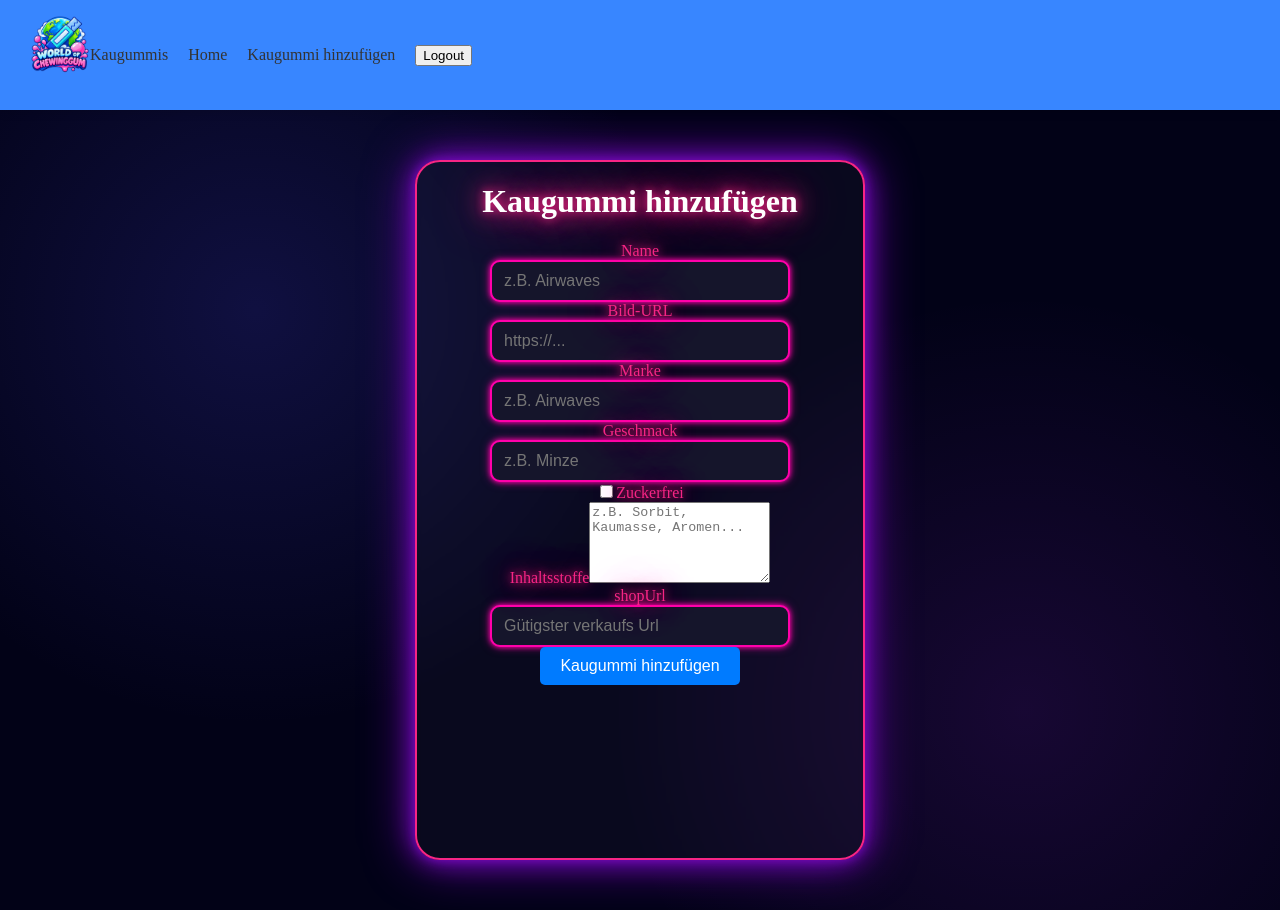
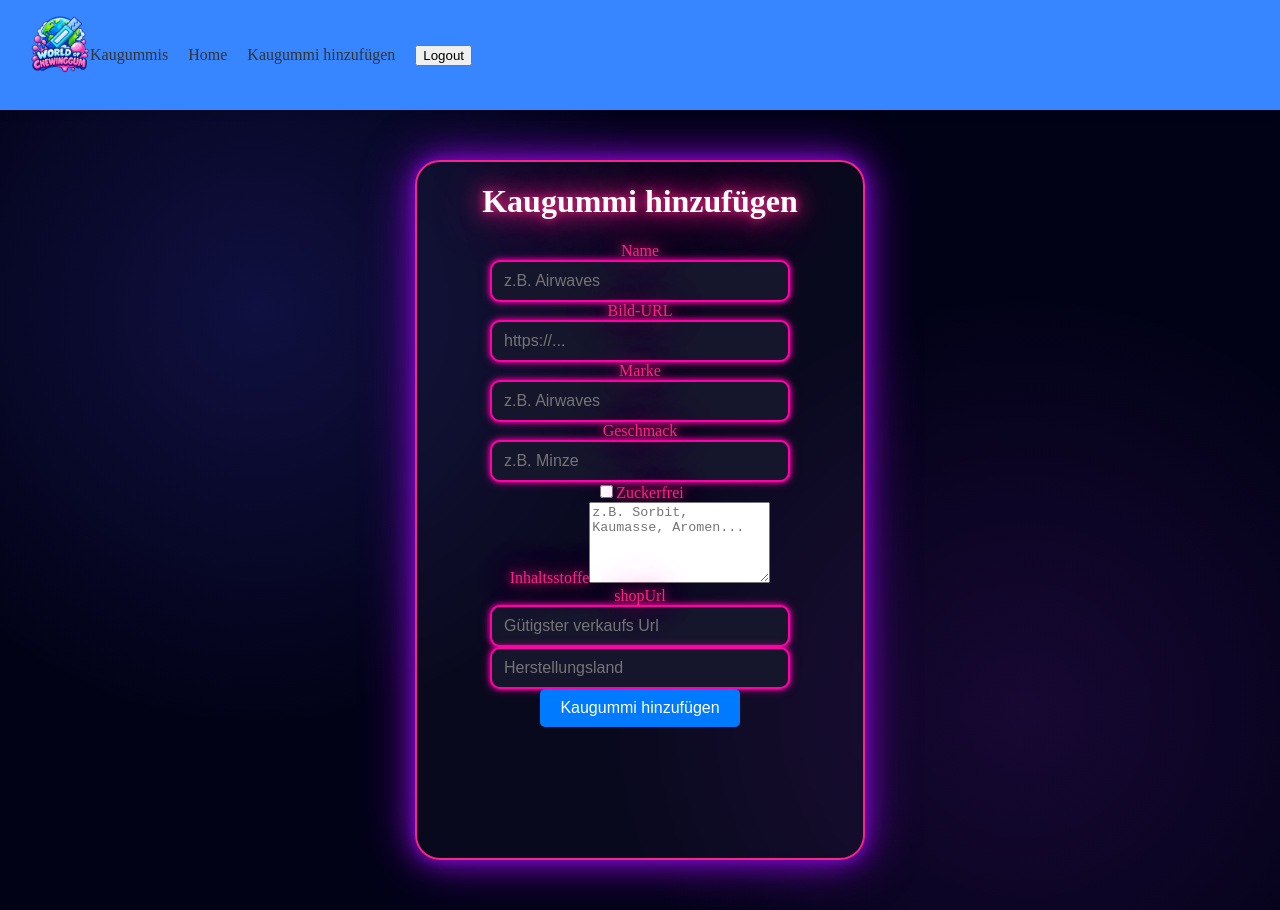
Before and after one commit to Vinci4600/World-of-Chewing-gum, a React (Vite) app in the folder Frontend/: page /kaugummiadd in a window 1280 px wide. Built offline with nearby package versions, Linux system fonts and the light colour scheme; sample sign-in values are in the browser's storage.

Commit message:
Add Herstellungsland in KaugummiAddPage.jsx

```diff
--- a/Frontend/src/pages/KaugummiAddPage.jsx
+++ b/Frontend/src/pages/KaugummiAddPage.jsx
@@ -11,7 +11,7 @@ function KaugummiAddPage() {
     const [zuckerfrei, setZuckerfrei] = useState(false);
     const [inhaltsstoffe, setInhaltsstoffe] = useState("");
     const [shopUrl, setShopUrl] = useState("");
-
+    const [herstellungsland, setHerstellungsland] = useState("");
     // Daten, die ins Backend geschickt werden
     const kaugummiData = {
         name: name,
@@ -20,7 +20,8 @@ function KaugummiAddPage() {
         geschmack: geschmack,
         zuckerfrei: zuckerfrei,
         inhaltsstoffe: inhaltsstoffe,
-        shopUrl: shopUrl
+        shopUrl: shopUrl,
+        herstellungsland: herstellungsland,
     };
 
     // POST-Funktion
@@ -148,6 +149,15 @@ function KaugummiAddPage() {
                             placeholder="Gütigster verkaufs Url"
                             required
                         />
+                        {/*Herstellungsland*/}
+                        <input
+                            id="herstellungsland"
+                            type="text"
+                            value={herstellungsland}
+                            onChange={(e) => setHerstellungsland(e.target.value)}
+                            placeholder="Herstellungsland"
+                            required
+                        />
                     </div>
 
                     {/* Absenden */}
```
